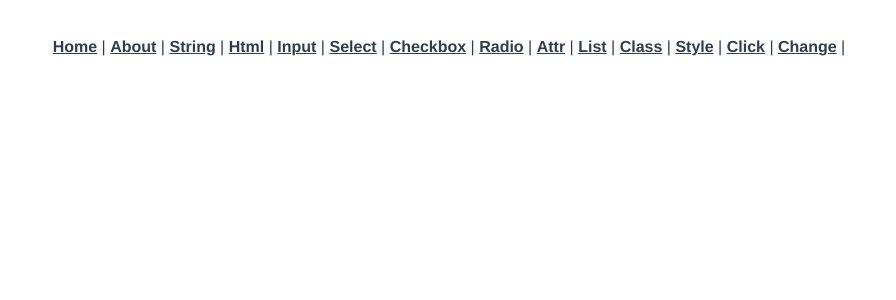
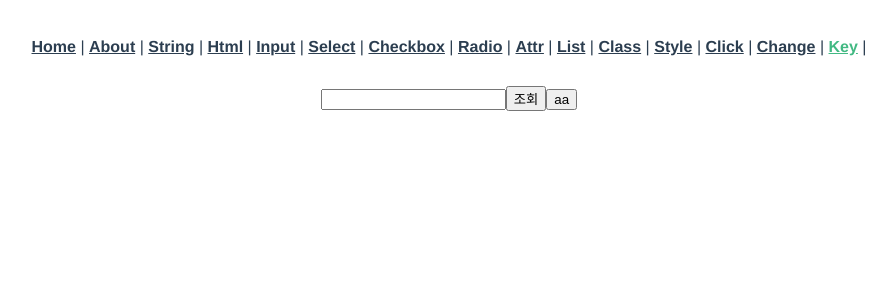
Before and after one commit to HC-kang/vue, a Vue app in the folder project/: page /event/key in a window 1280 px wide. Shown: the top 300 px of the page, without its empty margins (191-1087 px from the left). Built offline with nearby package versions, Linux system fonts and the light colour scheme.

Commit message:
vue done

```diff
--- a/project/src/App.vue
+++ b/project/src/App.vue
@@ -14,6 +14,7 @@
     <router-link to="/databinding/style">Style</router-link> |
     <router-link to="/event/click">Click</router-link> |
     <router-link to="/event/change">Change</router-link> |
+    <router-link to="/event/key">Key</router-link> |
   </nav>
   <router-view/>
 </template>
--- a/project/src/router/index.js
+++ b/project/src/router/index.js
@@ -74,6 +74,11 @@
     path: '/event/change',
     name: 'EventChangeView',
     component: () => import(/* webpackChunkName: "event", webpackPrefetch:true */ '../views/2_event/EventChangeView.vue')
+  },
+  {
+    path: '/event/key',
+    name: 'EventKeyView',
+    component: () => import(/* webpackChunkName: "event", webpackPrefetch:true */ '../views/2_event/EventKeyView.vue')
   }
 ]
 
--- /dev/null
+++ b/project/src/views/2_event/EventKeyView.vue
@@ -0,0 +1,32 @@
+<template>
+  <div>
+    <!-- <input type="search" name="" id="" @keyup="checkEnter($event)" v-model="searchText"> -->
+    <input type="search" name="" id="" @keyup.stop="doSearch" v-model="searchText">
+    <button @click="doSearch">조회</button>
+    <button type="submit" @click.prevent="doSearch">aa</button>
+  </div>
+</template>
+<script>
+export default {
+  components: {},
+  data () {
+    return {
+      searchText: ''
+    }
+  },
+  setup () {},
+  created () {},
+  mounted () {},
+  unmounted () {},
+  methods: {
+    doSearch() {
+      console.log(this.searchText)
+    },
+    checkEnter(event) {
+      if (event.keyCode === 13) {
+        this.doSearch()
+      }
+    }
+  }
+}
+</script>
```
